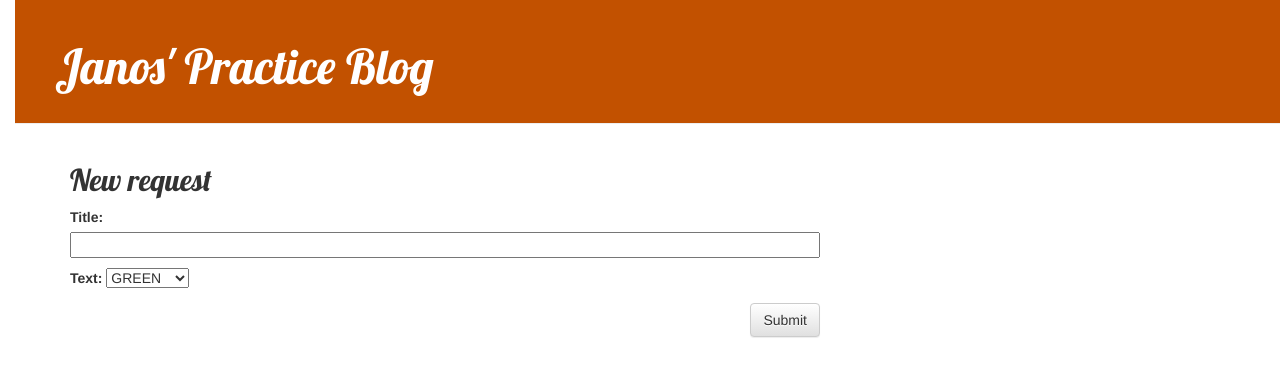
After one commit to jperge/my-first-blog, a Django app: page /post/new/ in a window 1280 px wide. The commit adds this page. Shown: the top 377 px of the page. Run offline with Django 3.2, Linux system fonts and the light colour scheme; some libraries are stand-ins or nearby versions.

Commit message:
add form to manually create blogs

```diff
--- /dev/null
+++ b/blog/forms.py
@@ -0,0 +1,24 @@
+from django import forms
+
+from .models import Post
+
+class PostForm(forms.ModelForm):
+
+    class Meta:
+        model = Post
+        fields = ('title', 'text',)
+
+
+FRUIT_CHOICES= [
+    ('orange', 'Oranges'),
+    ('cantaloupe', 'Cantaloupes'),
+    ('mango', 'Mangoes'),
+    ('honeydew', 'Honeydews'),
+    ]
+
+class UserForm(forms.Form):
+    first_name= forms.CharField(max_length=100)
+    last_name= forms.CharField(max_length=100)
+    email= forms.EmailField()
+    age= forms.IntegerField()
+    favorite_fruit= forms.CharField(label='What is your favorite fruit?', widget=forms.Select(choices=FRUIT_CHOICES))
--- a/blog/models.py
+++ b/blog/models.py
@@ -1,12 +1,25 @@
 from django.conf import settings
 from django.db import models
 from django.utils import timezone
+from django import forms
+
+
+
+COLOR_CHOICES = (
+    ('green','GREEN'),
+    ('blue', 'BLUE'),
+    ('red','RED'),
+    ('orange','ORANGE'),
+    ('black','BLACK'),
+)
 
 
 class Post(models.Model):
     author = models.ForeignKey(settings.AUTH_USER_MODEL, on_delete=models.CASCADE)
     title = models.CharField(max_length=200)
-    text = models.TextField()
+    text  = models.CharField(max_length=100, choices=COLOR_CHOICES, default='green')
+    # text = forms.CharField(label='Pick a color', widget=forms.Select(choices=COLOR_CHOICES))
+    #text = models.TextField()
     created_date = models.DateTimeField(default=timezone.now)
     published_date = models.DateTimeField(blank=True, null=True)
 
--- a/blog/templates/blog/base.html
+++ b/blog/templates/blog/base.html
@@ -9,7 +9,10 @@
     </head>
     <body>
         <div class="page-header">
-            <h1><a href="/">Janos' Practice Blog</a></h1>
+        {% if user.is_authenticated %}
+            <a href="{% url 'post_new' %}" class="top-menu"><span class="glyphicon glyphicon-plus"></span></a>
+        {% endif %}
+        <h1><a href="/">Janos' Practice Blog</a></h1>
         </div>
 
         <div class="content container">
--- /dev/null
+++ b/blog/templates/blog/post_edit.html
@@ -0,0 +1,9 @@
+{% extends 'blog/base.html' %}
+
+{% block content %}
+    <h2>New request</h2>
+    <form action="" method="POST" class="post-form">{% csrf_token %}
+        {{ form.as_p }}
+        <button type="submit" class="save btn btn-default">Submit</button>
+    </form>
+{% endblock %}
--- a/blog/urls.py
+++ b/blog/urls.py
@@ -4,4 +4,5 @@ from . import views
 urlpatterns = [
     path('', views.post_list, name='post_list'),
     path('post/<int:pk>/', views.post_detail, name='post_detail'),
+    path('post/new/', views.post_new, name='post_new'),
 ]
--- a/blog/views.py
+++ b/blog/views.py
@@ -1,6 +1,8 @@
 from django.shortcuts import render, get_object_or_404
 from django.utils import timezone
 from .models import Post
+from .forms import PostForm
+from django.shortcuts import redirect
 
 def post_list(request):
     posts = Post.objects.filter(published_date__lte=timezone.now()).order_by('published_date')
@@ -9,3 +11,16 @@ def post_list(request):
 def post_detail(request, pk):
     post = get_object_or_404(Post, pk=pk)
     return render(request, 'blog/post_detail.html', {'post': post})
+
+def post_new(request):
+    if request.method == "POST":
+        form = PostForm(request.POST)
+        if form.is_valid():
+            post = form.save(commit=False)
+            post.author = request.user
+            post.published_date = timezone.now()
+            post.save()
+            return redirect('post_detail', pk=post.pk)
+    else:
+        form = PostForm()
+    return render(request, 'blog/post_edit.html', {'form': form})
```
